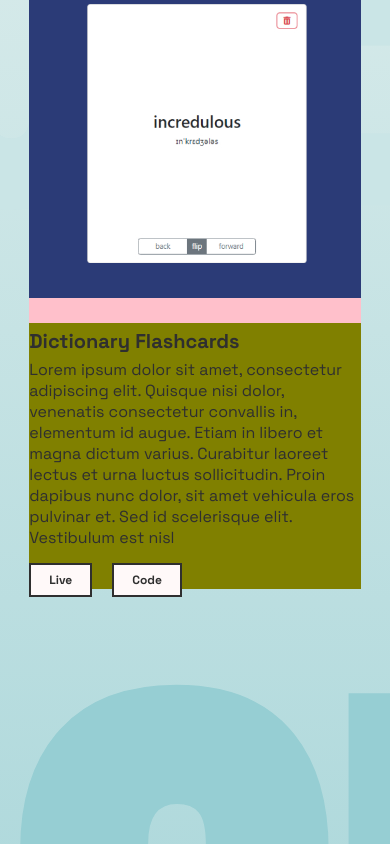
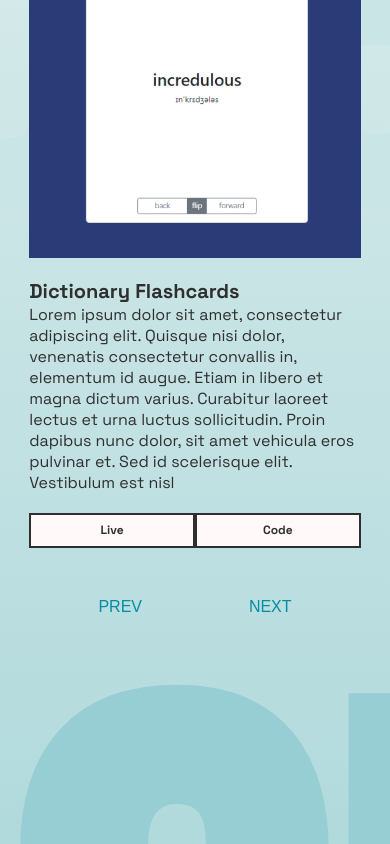
Before and after one commit to damianwick/my-portfolio, a React (Create React App) app: page / in a window 390 px wide. Shown: the part 1044-1888 px from the top of the page. Built offline with nearby package versions, Linux system fonts and the light colour scheme.

Commit message:
Make project section mobile friendly.

```diff
--- a/src/components/ProjectSlider.css
+++ b/src/components/ProjectSlider.css
@@ -66,37 +66,43 @@ img{
 @media only screen and (max-width: 1024px) {
     .project-slider-container{
         width: 100%;
+        height: 100vh;
+        display: flex;
+        justify-content: flex-start;
+        align-items: center;
     }
     .single-project-container{
+        padding-top: 10px ;
         display: flex;
+        grid-gap: 0;
         flex-direction: column-reverse;
         align-items: center;
-        background-color: pink;
-    }
-    .projects-right-column{
-        height: 30%;
-    }
-    .projects-right-column picture{
-        height: 100%;
     }
     .projects-right-column picture img{
-        object-fit: contain;
+        object-fit: cover;
     }
-    .projects-left-column{
-        background-color: olive;
-    }
-
     .projects-left-column h2{
         font-size: 1.25em;
-        margin: 5px 0;
+        margin: 20px 0 0;
     }
     .projects-left-column p{
         margin: 0;
     }
     .project-buttons{
+        display: grid;
+        grid-template-columns: 1fr 1fr;
+        grid-gap: none;
         margin-top: 20px;
     }
+    .project-btn{
+        margin: 0;
+        min-width: 50%;
+        text-align: center;
+    }
     .navigationBtns {
-        display: none;
+        margin: 20px auto;
+        position: absolute;
+        bottom: 0;
     }
+
 }
```
